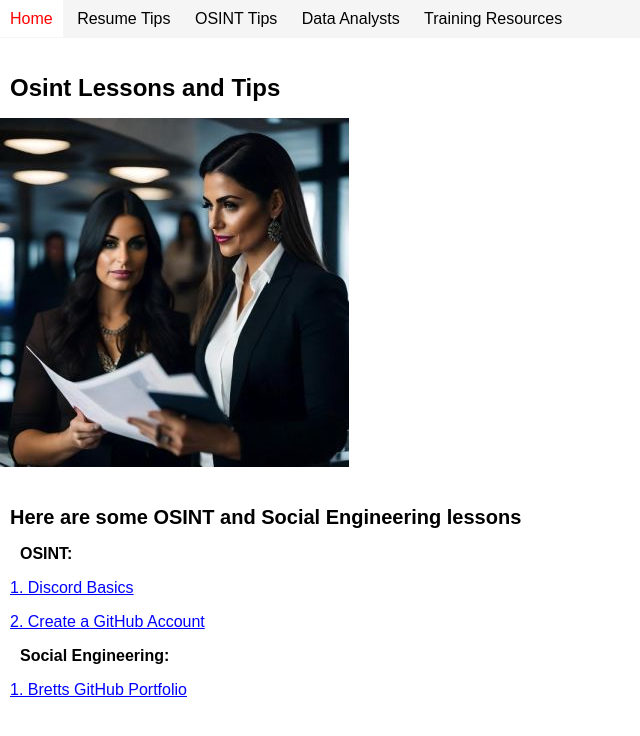
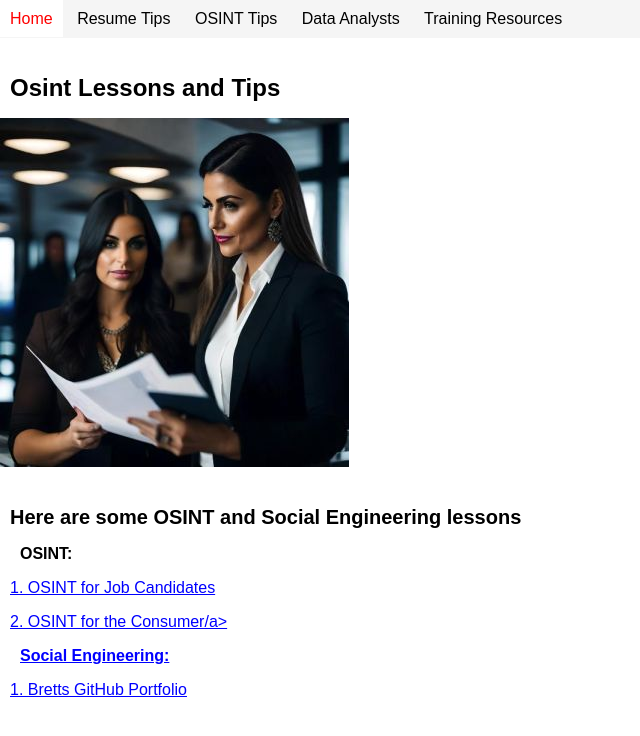
Before and after one commit to blong206b/SkillsTraining, a plain HTML site: page OSINT/index.html in a window 1280 px wide. Shown: the whole page, without its empty margins (0-640 px from the left). Drawn offline with Linux system fonts and the light colour scheme.

Commit message:
Update index.html

```diff
--- a/OSINT/index.html
+++ b/OSINT/index.html
@@ -28,8 +28,8 @@
         <br><br>
         <h2>Here are some OSINT and Social Engineering lessons</h2>
         <p style="margin-left:20px; font-weight: bold;">OSINT:</p>
-        <p style="margin-left:10px;"><a href="https://www.linkedin.com/pulse/osint-job-candidates-brett-long/">1. Discord Basics</a><br>
-            <p style="margin-left:10px;"><a href="https://www.linkedin.com/pulse/create-github-account-fast-brett-long/">2. Create a GitHub Account</a>
+        <p style="margin-left:10px;"><a href="https://www.linkedin.com/pulse/osint-job-candidates-brett-long/">1. OSINT for Job Candidates</a><br>
+            <p style="margin-left:10px;"><a href="https://www.linkedin.com/pulse/osint-consumer-brett-long/">2. OSINT for the Consumer/a>
                 <p style="margin-left:20px; font-weight: bold;">Social Engineering:</p>
                 <p style="margin-left:10px;"><a href="https://blong206b.github.io/DataExplorator/">1. Bretts GitHub Portfolio</a></p>
     </main>
```
